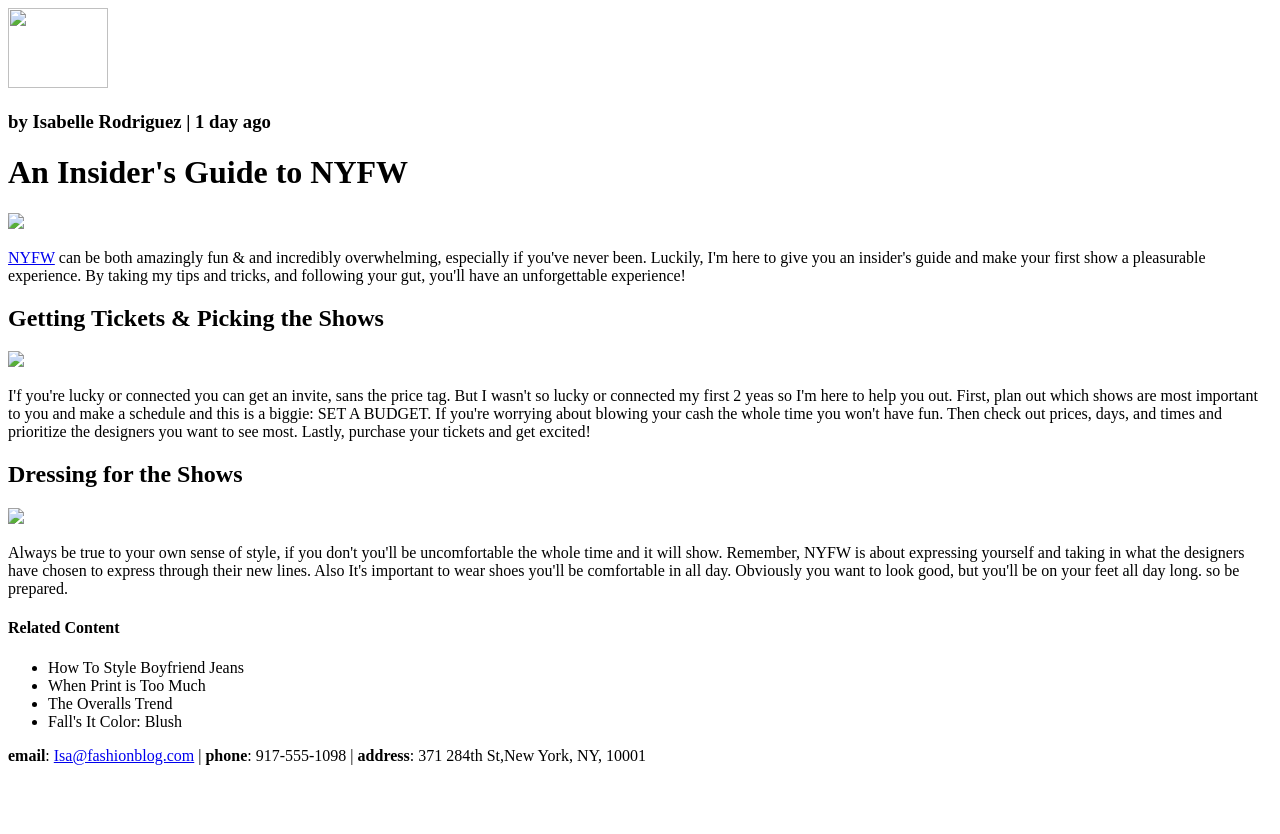
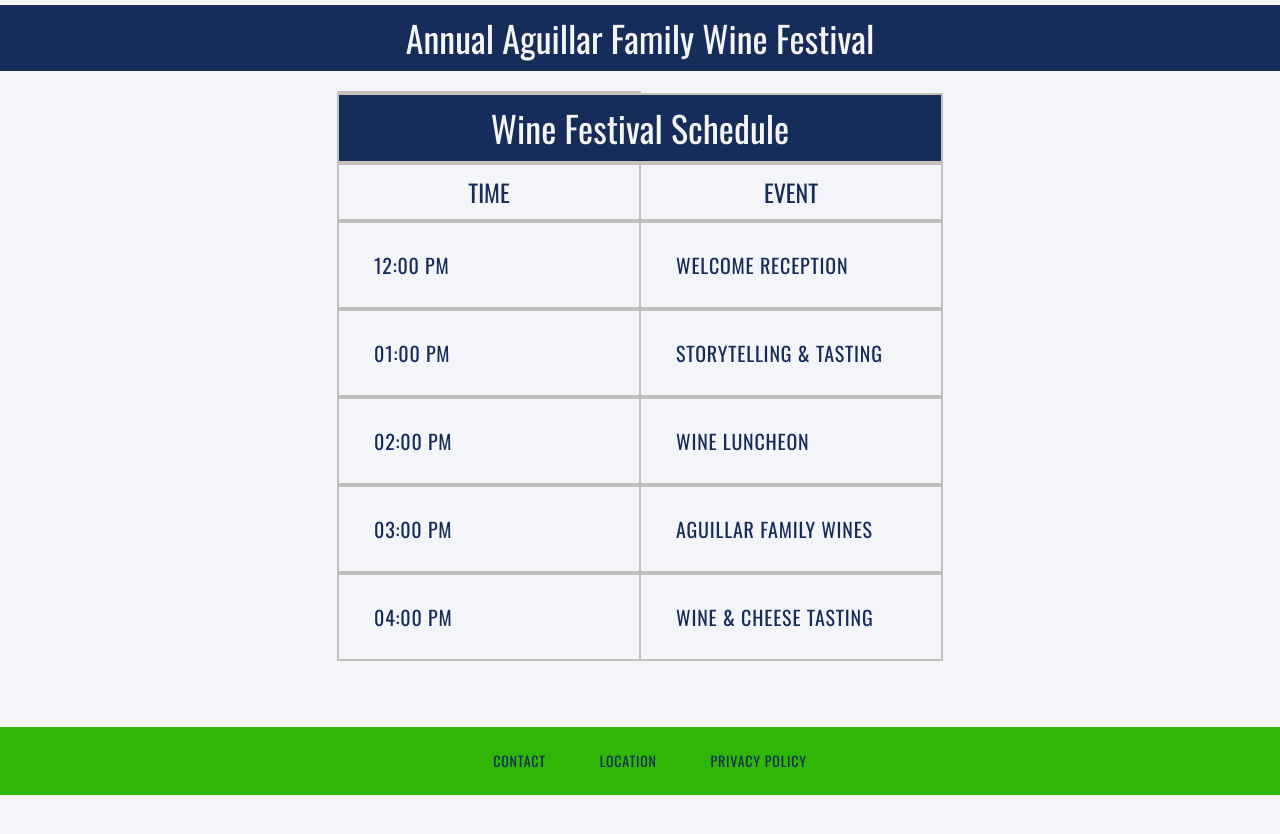
Before and after one commit to Meracqy/meraki.github.io, a plain HTML site: page index.html in a window 1280 px wide. Before the commit the page ends 800 px from the top, so only its background shows below. Drawn offline with nearby package versions, Linux system fonts and the light colour scheme.

Commit message:
Add files via upload

```diff
--- a/index.html
+++ b/index.html
@@ -1,62 +1,84 @@
 <!DOCTYPE html>
 <html>
-    <head>
-        <title> Everyday with Isa</title>
-    </head>
 
-    <body>
-       <a href="#contact"><img src="image-me.jpg" width="100" height="80"></a>
+<head>
+  <meta charset="utf-8">
+  <title>Aguillar Family Wine Festival</title>
+  <link rel="stylesheet" type="text/css" href="reset.css">
+  <link rel="stylesheet" type="text/css" href="style.css" />
+  <link href="https://fonts.googleapis.com/css?family=Oswald" rel="stylesheet">
+</head>
 
+<body>
+  <header>
+    <h1>Annual Aguillar Family Wine Festival</h1>
+  </header>
 
-        <h3>
-            by Isabelle Rodriguez | 1 day ago
-        </h3>
+  <div class="container">
+    <table>
+      <thead>
 
-        <h1>
-            An Insider's Guide to NYFW
-        </h1>
-        <img src="image-one.jpg">
-        <p>
-            <a href="https://en.wikipedia.org/wiki/New_York_Fashion_Week" target="_blank">NYFW</a> can be both amazingly fun & and incredibly overwhelming, especially if you've never been. Luckily, I'm
-            here to give you an insider's guide and make your first show a pleasurable experience. By taking my tips
-            and tricks, and following your gut, you'll have an unforgettable experience!
-        </p>
+        <td>
+          <tr>
+          <th colspan="2">
+            <h1>Wine Festival Schedule</h1>
+          </th>
+          </tr>
+        </td>
 
-        <h2>
-            Getting Tickets & Picking the Shows
-        </h2>
-        <img src="image-two.jpg">
-        <p>
-            I'f you're lucky or connected you can get an invite, sans the price tag. But I wasn't so lucky or connected
-            my first 2 yeas so I'm here to help you out. First, plan out which shows are most important to you and
-            make a schedule and this is a biggie: SET A BUDGET. If you're worrying about blowing your cash the
-            whole time you won't have fun. Then check out prices, days, and times and prioritize the designers you
-            want to see most. Lastly, purchase your tickets and get excited!
-        </p>
-        <h2>
-            Dressing for the Shows
-        </h2>
-        <img src="image-five.jpg">
-        <p>
-            Always be true to your own sense of style, if you don't you'll be uncomfortable the whole time and it will
-            show. Remember, NYFW is about expressing yourself and taking in what the designers have chosen to
-            express through their new lines. Also It's important to wear shoes you'll be comfortable in all day.
-            Obviously you want to look good, but you'll be on your feet all day long. so be prepared.
-        </p>
-        <h4>
-            Related Content
-        </h4>
-        <ul style="list-style-type:disc">
-            <li>How To Style Boyfriend Jeans</li>
-            <li>When Print is Too Much</li>
-            <li> The Overalls Trend</li>
-            <li>Fall's It Color: Blush</li>
-        </ul>
-    </body>
-    <div id="contact">
-        <p>
-           <strong>email</strong>: <a href="mailto:Isa@fashionblog.com">Isa@fashionblog.com</a> | <strong>phone</strong>: 917-555-1098 | <strong>address</strong>: 371 284th St,New York, NY, 10001
-        </p>
+        <td>
+          <tr>
+          <th> <h2>Time</h2> </th>
+          <th> <h2>Event</h2> </th>
+        </tr>
+        </td>
+      </thead>
 
-    </div>
+     <tbody>
+      <th>
+        <tr>
+        <td class="left"> <h3>12:00 PM</h3> </td>
+        <td> <h3>welcome Reception</h3> </td>
+      </tr>
+      </th>
+
+      <th>
+        <tr>
+        <td class="left"> <h3>01:00 PM</h3> </td>
+        <td> <h3>Storytelling & Tasting</h3> </td>
+      </tr>
+      </th>
+
+      <th>
+      <tr>
+        <td class="left"> <h3>02:00 PM</h3> </td>
+        <td> <h3>Wine Luncheon</h3> </td>
+      </tr>
+      </th>
+
+      <th>
+        <tr>
+        <td class="left"> <h3>03:00 PM</h3> </td>
+        <td> <h3>Aguillar Family Wines</h3> </td>
+      </tr>
+      </th>
+
+      <th>
+        <tr>
+        <td class="left"> <h3>04:00 PM</h3> </td>
+        <td> <h3>Wine & Cheese Tasting</h3> </td>
+      </tr>
+      </th>
+     </tbody>
+    </table>
+
+  </div>
+
+  <footer>
+    <h3>Contact</h3>
+    <h3>Location</h3>
+    <h3>Privacy Policy</h3>
+  </footer>
+</body>
+
 </html>
--- /dev/null
+++ b/reset.css
@@ -0,0 +1,48 @@
+/* http://meyerweb.com/eric/tools/css/reset/
+   v2.0 | 20110126
+   License: none (public domain)
+*/
+
+html, body, div, span, applet, object, iframe,
+h1, h2, h3, h4, h5, h6, p, blockquote, pre,
+a, abbr, acronym, address, big, cite, code,
+del, dfn, em, img, ins, kbd, q, s, samp,
+small, strike, strong, sub, sup, tt, var,
+b, u, i, center,
+dl, dt, dd, ol, ul, li,
+fieldset, form, label, legend,
+table, caption, tbody, tfoot, thead, tr, th, td,
+article, aside, canvas, details, embed,
+figure, figcaption, footer, header, hgroup,
+menu, nav, output, ruby, section, summary,
+time, mark, audio, video {
+	margin: 0;
+	padding: 0;
+	border: 0;
+	font-size: 100%;
+	font: inherit;
+	vertical-align: baseline;
+}
+/* HTML5 display-role reset for older browsers */
+article, aside, details, figcaption, figure,
+footer, header, hgroup, menu, nav, section {
+	display: block;
+}
+body {
+	line-height: 1;
+}
+ol, ul {
+	list-style: none;
+}
+blockquote, q {
+	quotes: none;
+}
+blockquote:before, blockquote:after,
+q:before, q:after {
+	content: '';
+	content: none;
+}
+table {
+	border-collapse: collapse;
+	border-spacing: 0;
+}
--- /dev/null
+++ b/style.css
@@ -0,0 +1,73 @@
+body {
+  background-color: #f3f5f8;
+  color:#162c5b;
+    font-family: 'Oswald', sans-serif;
+}
+
+header {
+  text-align: center;
+  margin-top: 5px;
+}
+
+h1 {
+  font-size: 36px;
+  padding: 15px;
+  color: whitesmoke;
+  background-color:#162c5b;
+}
+
+h2 {
+  font-size: 24px;
+  padding: 15px;
+  text-transform: uppercase;
+}
+
+h3 {
+  font-size: 20px;
+  padding: 15px;
+  text-transform: uppercase;
+  text-align: left;
+  margin-left: 20px;
+  font-weight: 500;
+  line-height: 2.7;
+  letter-spacing: 0.8px;
+}
+
+th {
+  border: 2px solid #c4c0bc;
+}
+
+table {
+  text-align: center;
+  margin: 20px auto;
+}
+
+td {
+  border: 2px solid #c4c0bc;
+  width: 300px;
+}
+
+footer {
+  margin-top: 50px;
+  text-align: center;
+  position: fixed;
+  width: 100%;
+  bottom: 5px;
+  background-color:#2fb606;
+  z-index: 5;
+}
+
+footer h3 {
+  display: inline-block;
+  font-size: 14px;
+}
+
+.container {
+  max-width: 940px;
+  margin: 0 auto;
+  height: 800px;
+}
+
+.left {
+  width: 150px;
+}
```
